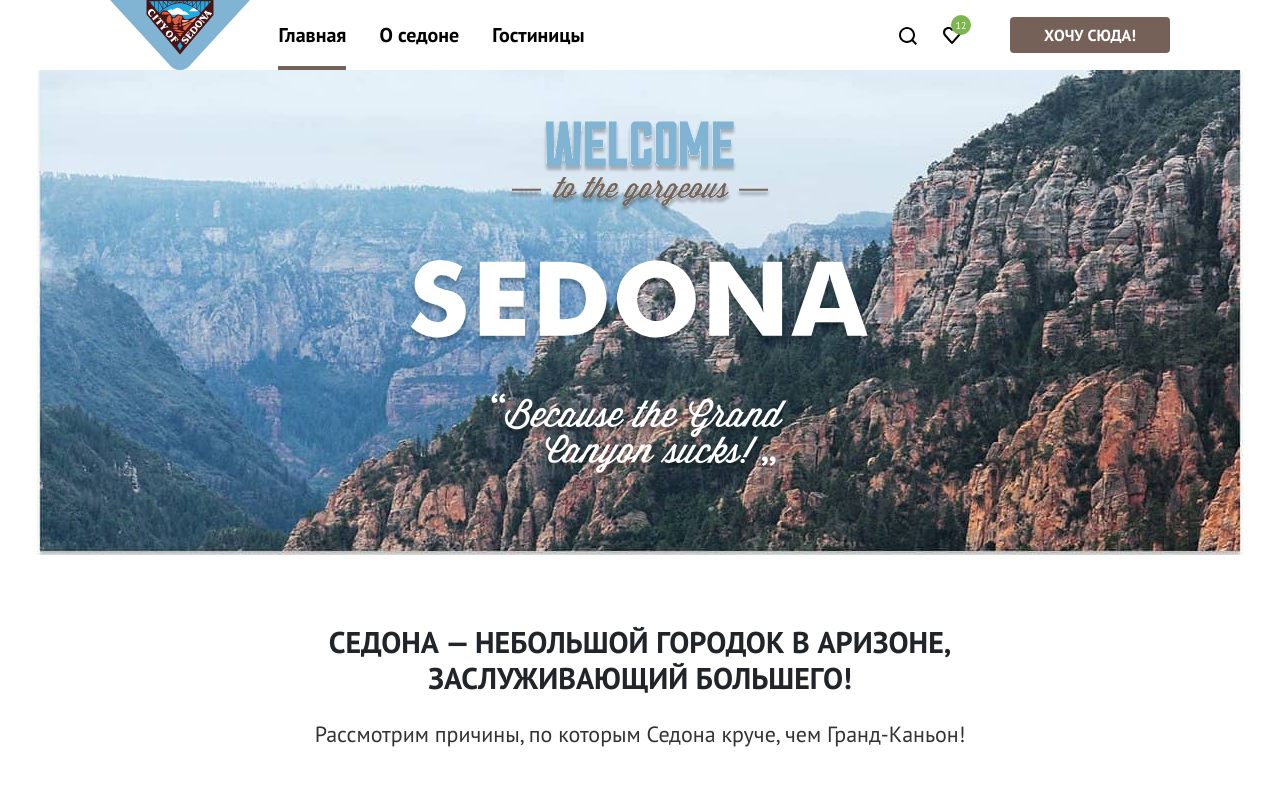
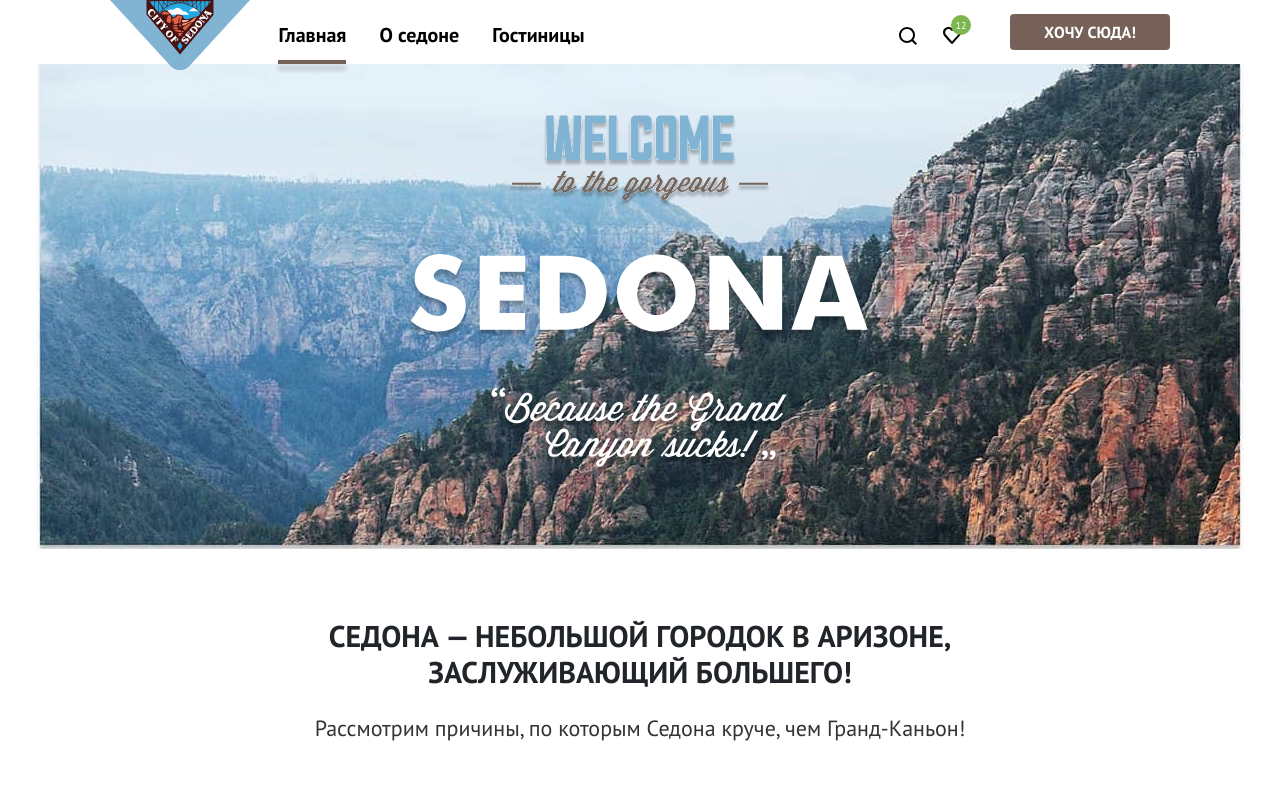
Before and after one commit to ragnorog1991/2529359-sedona-40, a website: page src/index.html in a window 1280 px wide. Shown: the top 800 px of the page. Drawn offline with nearby package versions, Linux system fonts and the light colour scheme; files that its build step writes are made by us from their sources; files whose address does not match are found by name.

Commit message:
Добавлены стили для header

```diff
--- a/src/sass/blocks/_catalog.scss
+++ b/src/sass/blocks/_catalog.scss
@@ -354,13 +354,3 @@
   margin-top: 41px;
   border: 1px solid rgb(230, 230, 230);
 }
-
-.current::before {
-  position: absolute;
-  content: "";
-  width: 68px;
-  height: 0;
-  bottom: 0;
-  left: 168px;
-  border: 2px solid rgb(117, 98, 87);
-}
--- a/src/sass/blocks/_header.scss
+++ b/src/sass/blocks/_header.scss
@@ -3,7 +3,7 @@
   display: flex;
   margin-right: 70px;
   margin-left: 70px;
-  min-height: 64px;
+  height: 64px;
   background: rgb(255, 255, 255);
 
   &__container {
@@ -146,3 +146,15 @@
   font-size: 10px;
   font-weight: 400;
 }
+
+.current::before {
+  position: absolute;
+  content: "";
+  width: 68px;
+  height: 0;
+  bottom: 0;
+  left: 168px;
+  border: 2px solid rgb(117, 98, 87);
+  box-shadow: 0px 6px 5px 0px rgb(0 0 0 / 20%);
+  z-index: 3;
+}
```
Also changed, not shown: dist/css/style.min.css.
